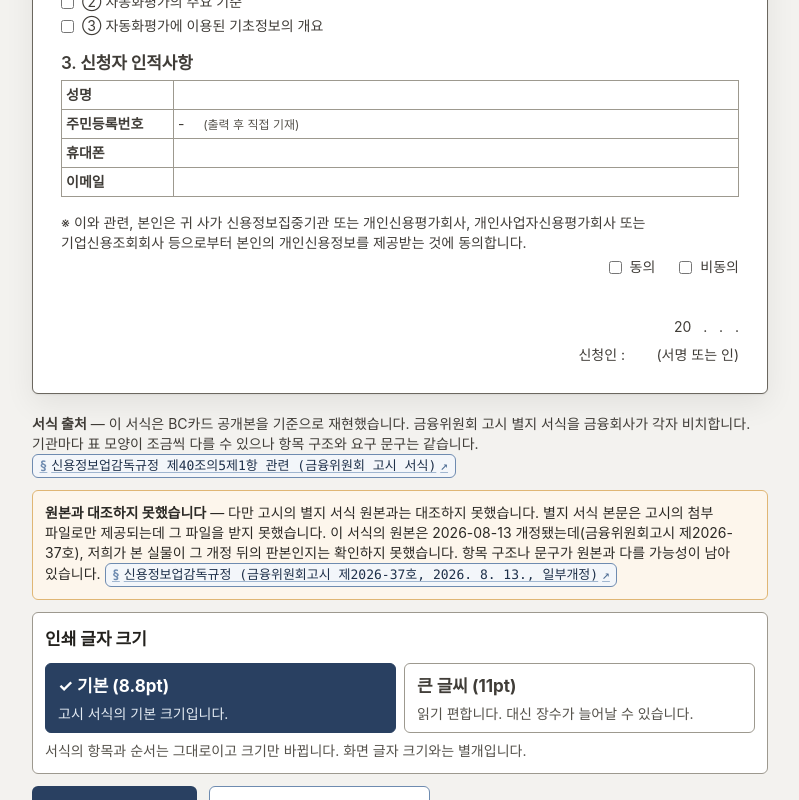
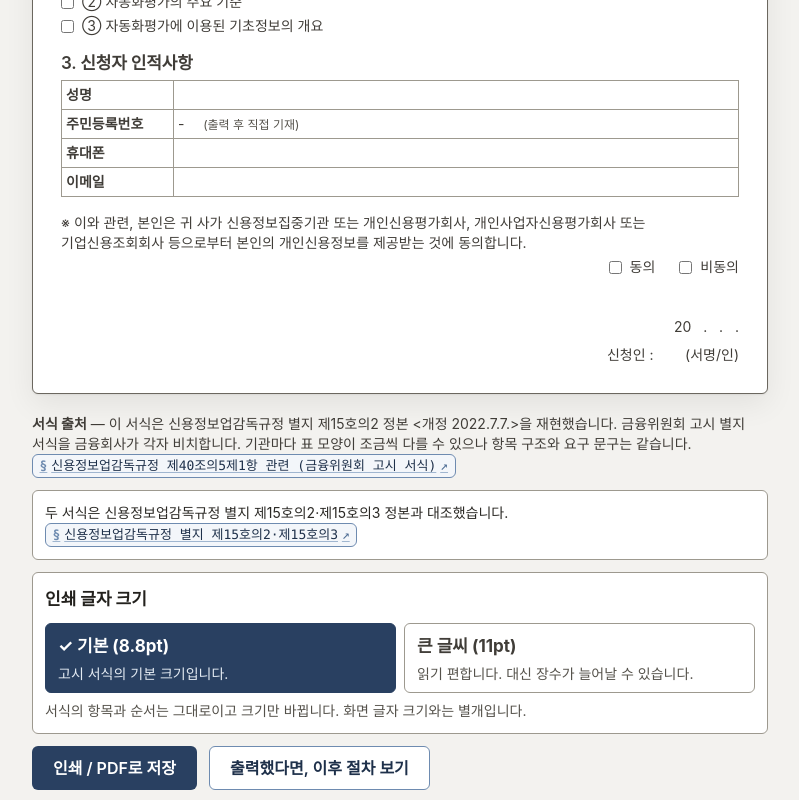
Before and after one commit to rose050505/ai_challenge, a React (Vite) app: page /document in a window 1280 px wide. Shown: the part 1335-2135 px from the top of the page, without its empty margins (240-1039 px from the left). Built offline with nearby package versions, Linux system fonts and the light colour scheme.

Commit message:
fix(서식): 별지 제15호의2·3 정본 대조 — 공개본과 5곳 차이, 치환 로직 제거

```diff
--- a/src/data/law.js
+++ b/src/data/law.js
@@ -337,9 +337,11 @@ export const FSC_ACT_ARTICLE_38_CLAUSES = [
  * clauseNo / basis 는 **확인된 항목에만** 붙인다.
  * verified: false 인 항목은 UI에서 정상 표시하되 **근거 조문 배지만 숨긴다.**
  *
- * shortLabel 은 **서식 원문의 기관명 자리에 넣을 짧은 업권명**이다.
- * 라벨 전체("여신전문금융회사 (카드사·캐피탈·리스 등)")를 문장에 넣으면 어색하므로 분리한다.
- * 매핑 근거: docs/law/form-spec-2.md §기관명 치환 규칙
+ * shortLabel 은 라벨 전체("여신전문금융회사 (카드사·캐피탈·리스 등)")를 문장에 넣으면
+ * 어색할 때 쓰려고 둔 짧은 업권명이다.
+ * ★ 원래 목적은 서식 2 원문의 기관명 자리를 채우는 것이었는데, 2026-09-04 정본 대조로
+ *   정본이 "당사"·"귀 사"로 기관 중립적임이 확인돼 그 경로를 없앴다.
+ *   **지금은 읽는 곳이 없다.** 업권 메타데이터로 남겨 두되, 서식 본문에 다시 끌어들이지 않는다.
  */
 export const INSTITUTION_SECTORS = [
   { id: 'bank', shortLabel: '은행', label: '은행', clauseNo: 1, basis: '「금융위원회의 설치 등에 관한 법률」 제38조 제1호', verified: true },
@@ -1236,33 +1238,32 @@ export const FORM1_TEXTS = {
 export const FORM_SIGNATURE_TEXTS = {
   dateMark: '20\u00a0\u00a0\u00a0.\u00a0\u00a0\u00a0.\u00a0\u00a0\u00a0.',
   applicantLabel: '신청인 :',
-  signatureMark: '(서명 또는 인)',
-}
-
-/**
- * ★ 정본 미대조 고지 — 서식 1·2 공통.
- *
- * 우리 재현본은 금융회사가 공개한 실물(BC카드·HB저축은행)을 보고 만들었다.
- * 고시의 **별지 서식 원본**과는 대조하지 못했다. 별지 서식은 고시의 첨부 파일로만
- * 제공되는데 그 파일을 받지 못했다(별지 제15호의4 와 같은 사정이다 — RESPONSE_FORM 참조).
- *
- * ★ 확인한 것과 확인하지 못한 것을 섞지 않는다.
- *   확인한 것: 별지 제15호의2 서식의 개정 이력에 **금융위원회고시 제2026-37호(2026. 8. 13.)**가
- *             있다는 것. 국가법령정보센터의 별지 목록에서 직접 봤다
- *             (2026-08-30, docs/law-audit.md §원문을 확보하지 못해 검증하지 못한 것).
- *   확인하지 못한 것: **서식 본문**과, 우리가 본 기관 공개본이 그 개정 **뒤**의 판본인지.
- *             본문은 HWP 첨부로만 제공되는데 다운로드 식별자(flSeq)를 알아내지 못했다
- *             (별지 제15호의4 와 같은 사정이다 — RESPONSE_FORM 참조).
- *
- * 이 고지는 화면(서식 출처 상자)과 docs/facts.md 에 함께 적는다.
- */
-export const FORM_ORIGINAL_UNVERIFIED = {
-  basis: '신용정보업감독규정 (금융위원회고시 제2026-37호, 2026. 8. 13., 일부개정)',
-  note:
-    '다만 고시의 별지 서식 원본과는 대조하지 못했습니다. 별지 서식 본문은 고시의 첨부 파일로만 ' +
-    '제공되는데 그 파일을 받지 못했습니다. 이 서식의 원본은 2026-08-13 개정됐는데(금융위원회고시 ' +
-    '제2026-37호), 저희가 본 실물이 그 개정 뒤의 판본인지는 확인하지 못했습니다. ' +
-    '항목 구조나 문구가 원본과 다를 가능성이 남아 있습니다.',
+  /** 정본 표기 (2026-09-04 별지 제15호의2 정본 대조). 공개본의 '(서명 또는 인)'이 달랐다. */
+  signatureMark: '(서명/인)',
+}
+
+/**
+ * ★ 정본 대조 완료 — 서식 1·2 공통. (2026-09-04)
+ *
+ * 국가법령정보센터에서 신용정보업감독규정의 별지 서식 정본을 받아 우리 재현본과
+ * 문장 단위로 대조했다. 그 전까지는 금융회사 공개본(BC카드·HB저축은행)만 보고
+ * 만들었고, 화면에 "원본과 대조하지 못했습니다"를 그대로 적고 있었다.
+ *
+ * ★ 대조로 밝혀진 것 — **2026-08-13 은 감독규정 자체의 개정일이지 별지 서식의
+ *   개정일이 아니었다.** 별지 서식에는 저마다의 개정 표기가 따로 붙어 있다.
+ *     별지 제15호의2 (서식 1) : <개정 2022.7.7.>
+ *     별지 제15호의3 (서식 2) : 개정 표기 없음
+ *   "우리 공개본이 2026-08-13 개정 뒤의 판본인지 모른다"는 우려는 그래서 해소됐다.
+ *
+ * ★ 서식 2는 공개본이 정본을 손댄 것이었다 (다섯 곳). 정본은 "당사"·"귀 사"로
+ *   기관 중립적이어서, 우리가 만들었던 기관명 치환·조사 보정 경로가 통째로 필요 없어졌다.
+ *   (그 경로는 src/lib/neutralize.js 와 함께 제거했다)
+ *
+ * 이 사실은 화면(서식 출처 상자)과 docs/facts.md 에 함께 적는다.
+ */
+export const FORM_ORIGINAL_VERIFIED = {
+  basis: '신용정보업감독규정 별지 제15호의2·제15호의3',
+  note: '두 서식은 신용정보업감독규정 별지 제15호의2·제15호의3 정본과 대조했습니다.',
 }
 
 export const FORM_EXPLANATION_REQUEST = {
@@ -1274,8 +1275,16 @@ export const FORM_EXPLANATION_REQUEST = {
   basis: '신용정보업감독규정 제40조의5제1항 관련 (금융위원회 고시 서식)',
   coveredRights: ['R1', 'R2'],
   available: true,
-  /** 어느 실물을 보고 재현했는지 — docs/law/form-spec.md */
-  source: 'BC카드 공개본',
+  /** 정본의 별지 번호와 그 서식 자체의 개정 표기 (2026-09-04 대조) */
+  formNo: '별지 제15호의2',
+  revisionMark: '<개정 2022.7.7.>',
+  /** 무엇과 대조했는지 — docs/law/form-spec.md */
+  source: '신용정보업감독규정 별지 제15호의2 정본',
+  /**
+   * 정본 대조 결과: 제목·섹션 1 전문·섹션 2 리드·요청 항목 ①②③·인적사항·동의 문구가
+   * 모두 일치했고, 서명란 표기 한 곳만 달라 정본대로 고쳤다(FORM_SIGNATURE_TEXTS).
+   */
+  verbatimVerified: true,
   sourceNote:
     '금융위원회 고시 별지 서식을 금융회사가 각자 비치합니다. 기관마다 표 모양이 조금씩 다를 수 있으나 항목 구조와 요구 문구는 같습니다.',
 }
@@ -1590,7 +1599,7 @@ export const R3_SCOPE = {
  * steps 배열이 "먼저 A, 답변 후 B" 순서를 데이터로 표현한다.
  */
 export const CORRECTION_ROUTING = {
-  basis: '고시 서식 「기초정보 정정·삭제 및 자동화평가 재산출 요청서」 [섹션 1]',
+  basis: '고시 서식 「기초정보 정정·삭제 및 자동화평가 재산출 요청」 [섹션 1]',
   /** 원문. 문구 수정 금지. */
   ruleText:
     '다만 해당 기초정보가 당사가 직접 수집한 정보가 아니라 신용정보집중기관 또는 ' +
@@ -1692,7 +1701,7 @@ export const CORRECTION_ROUTING_BY_ID = Object.fromEntries(
 )
 
 /**
- * 서식 2 — 「기초정보 정정·삭제 및 자동화평가 재산출 요청서」
+ * 서식 2 — 「기초정보 정정·삭제 및 자동화평가 재산출 요청」
  * 대응 권리: R3, R4, R5 (법 제36조의2 제2항)
  * 명세: docs/law/form-spec-2.md
  *
@@ -1706,29 +1715,34 @@ export const CORRECTION_ROUTING_BY_ID = Object.fromEntries(
  */
 export const FORM_CORRECTION_REQUEST = {
   id: 'correctionRequest',
-  title: '기초정보 정정ㆍ삭제 및 자동화평가 재산출 요청서',
-  /** 좁은 자리(그림 상자 등)에서 쓰는 줄임 이름 */
-  shortTitle: '정정ㆍ재산출 요청서',
-  subtitle: null,
+  /**
+   * ★ 정본에는 끝의 "서"가 없다. (2026-09-04 별지 제15호의3 정본 대조)
+   *   공개본(HB저축은행)이 "…재산출 요청서"로 적고 부제를 뺀 것이었다.
+   */
+  title: '기초정보 정정ㆍ삭제 및 자동화평가 재산출 요청',
+  /** 좁은 자리(그림 상자 등)에서 쓰는 줄임 이름. 공식 제목을 줄인 것이다. */
+  shortTitle: '정정ㆍ재산출 요청',
+  subtitle: '(제40조의5제1항 관련)',
   basis: '신용정보법 시행령 제31조의2 제6항 (금융위원회가 정하여 고시하는 서식)',
   coveredRights: ['R3', 'R4', 'R5'],
   available: true,
   /** 한 장으로 R3+R4+R5 를 모두 처리한다 */
   singleSheet: true,
 
+  /** 정본의 별지 번호. 이 서식에는 개정 표기가 붙어 있지 않다 (2026-09-04 대조). */
+  formNo: '별지 제15호의3',
+  revisionMark: null,
   /**
-   * ⚠️ 출처 주의 — 이 명세는 HB저축은행 공개본 기준이다.
-   * 금융위 고시 별지 서식의 정본과 기관별 변형본 사이에 차이가 있을 수 있으나,
-   * 복수 기관이 동일한 명칭·구조로 비치하고 있어 실무 표준으로 취급한다.
+   * ★ 2026-09-04 정본 대조로 **공개본이 정본을 손댄 것**임이 드러났다.
+   *   HB저축은행 공개본은 제목에 "서"를 붙이고 부제를 빼고, 정본의 기관 중립 표현
+   *   ("당사"·"귀 사")을 자기 업권명("저축은행")으로 바꿔 놓았다. 다섯 곳이 달랐다.
+   *   이제 정본을 그대로 쓴다.
    */
-  source: 'HB저축은행 공개본 (고객용)',
-  sourceCaveat:
-    '금융위 고시 별지 서식의 정본과 기관별 변형본 사이에 차이가 있을 수 있다. ' +
-    '복수 기관이 동일한 명칭·구조로 비치하고 있어 실무 표준으로 취급한다.',
-  /** 화면에 그대로 보이는 문장 (sourceCaveat 는 개발자용 주석에 가깝다) */
+  source: '신용정보업감독규정 별지 제15호의3 정본',
+  verbatimVerified: true,
   sourceNote:
-    '금융위원회 고시 별지 서식을 금융회사가 각자 비치합니다. 여러 기관이 같은 명칭과 구조로 ' +
-    '비치하고 있어 실무 표준으로 다룹니다.',
+    '금융위원회 고시 별지 서식을 금융회사가 각자 비치합니다. 기관마다 표 모양이 조금씩 다를 수 있으나 ' +
+    '항목 구조와 요구 문구는 같습니다.',
 
   /** 서식 1과의 차이 — 개인정보 최소화 (docs/law/form-spec-2.md §서식 1과의 차이) */
   collectsResidentNumber: false,
@@ -1748,24 +1762,23 @@ export const FORM_CORRECTION_REQUEST = {
       right: null,
       basis: null,
       /**
-       * 섹션 1 원문 전문 (2026-08-23 확보, 2026-08-30 원본 대조 완료). 문구 수정 금지.
-       * "저축은행" 2회는 substitution 규칙에 따라 업권 shortLabel 로 치환한다.
-       * "당사"는 서식 발행 주체를 가리키므로 치환하지 않는다.
+       * 섹션 1 정본 전문 (2026-09-04 별지 제15호의3 정본 대조). 문구 수정 금지.
+       *
+       * ★ 정본의 주어는 **"당사"** 다. 공개본(HB저축은행)이 이 두 자리를 자기 업권명
+       *   "저축은행"으로 바꿔 놓았던 것이고, 그래서 우리는 그것을 다시 업권에 맞게
+       *   되돌리는 치환 경로를 만들어 두고 있었다. 정본은 애초에 기관 중립적이라
+       *   치환할 것이 없다 — 그 경로(neutralizeInstitutionName·substitution·
+       *   adjustParticles)는 2026-09-04 에 전부 걷어냈다.
        */
       verbatimText:
-        '저축은행은 고객의 요청에 따라 자동화평가 결과, 자동화평가의 주요 기준 및 ' +
+        '당사는 고객의 요청에 따라 자동화평가 결과, 자동화평가의 주요 기준 및 ' +
         '자동화평가에 이용된 기초정보의 개요를 설명하고 있으며, 기초정보가 정확하지 않은 ' +
         '경우 해당 정보에 대한 정정ㆍ삭제 및 수정된 정보를 활용하여 자동화평가 결과를 ' +
-        '재산출하여 줄 것을 저축은행에 요청할 수 있습니다. 다만, 해당 기초정보가 당사가 ' +
+        '재산출하여 줄 것을 당사에 요청할 수 있습니다. 다만, 해당 기초정보가 당사가 ' +
         '직접 수집한 정보가 아니라 신용정보집중기관 또는 개인신용평가회사, ' +
         '개인사업자신용평가회사 또는 기업신용조회회사로부터 수집한 타 금융회사의 정보인 ' +
         '경우에는 해당 금융회사에 정정ㆍ삭제를 요청하여야 합니다.',
-      /**
-       * 원본 대조 완료 여부. false 인 동안 화면에 "원본 대조 전" 경고를 띄운다.
-       * 2026-08-30 PDF 를 레이아웃 보존 방식으로 재추출해 원문과 대조했다.
-       * 이때 섹션 3 헤더 어순, 섹션 4 쉼표, 예시 행 문장부호, "신용거래능력판단정보"
-       * 붙여쓰기, 붙임·서명란 공백 다섯 군데를 교정했다.
-       */
+      /** 정본 대조 완료 (2026-09-04). 그 전 값들은 기관 공개본 기준이었다. */
       verbatimVerified: true,
       summary: [
         '금융회사는 고객 요청에 따라 자동화평가 결과, 주요 기준, 기초정보의 개요를 설명한다.',
@@ -1773,32 +1786,6 @@ export const FORM_CORRECTION_REQUEST = {
       ],
       /** 이 섹션이 CORRECTION_ROUTING 의 근거 조항이다 */
       routingRuleRef: 'CORRECTION_ROUTING',
-      /**
-       * 원문의 기관명 표현만 **기관 중립적으로 치환**해서 렌더링한다.
-       * 나머지 문구는 수정하지 않는다.
-       */
-      neutralizeInstitutionName: true,
-      substitution: {
-        /** 치환 대상은 이 문자열뿐이다. 섹션 1에 2회, 섹션 2 리드에 2회, 총 4곳. */
-        targets: ['저축은행'],
-        /**
-         * 업권 라벨 전체가 아니라 INSTITUTION_SECTORS[].shortLabel 을 넣는다.
-         * ⚠️ other 분기의 "수신 기관" 입력값은 쓰지 않는다.
-         *    서식 원문의 그 자리는 회사명이 아니라 업권명 자리다.
-         */
-        useShortLabel: true,
-        /** 업권 선택이 없을 때의 기본값 */
-        fallbackLabel: '금융회사',
-        /** ★ "당사"는 치환하지 않는다. 서식 발행 주체를 가리키는 표현이다. */
-        doNotSubstitute: ['당사'],
-        /**
-         * 치환된 기관명 **바로 뒤에 붙은 조사만** 받침에 맞게 고친다.
-         * 원문이 "저축은행은"(받침 있음)이라 "카드사은"처럼 깨지기 때문이다.
-         * 조사 외의 문구는 일절 건드리지 않는다.
-         * 끄려면 false 로 두면 된다 — 그 경우 원문 조사가 그대로 남는다.
-         */
-        adjustParticles: true,
-      },
     },
     {
       id: 's2',
@@ -1812,14 +1799,17 @@ export const FORM_CORRECTION_REQUEST = {
        * 화면에서 문자열을 잘라 쓰지 않도록 자리표시자 앞뒤를 미리 나눠 둔다.
        */
       leadPlaceholder: '______(신청자 성명)______',
-      /** "저축은행" 2회는 substitution 규칙에 따라 치환한다. */
+      /**
+       * 정본 전문 (2026-09-04 대조). 공개본과 네 곳이 달랐다 —
+       * 조사 `는(은)`(공개본 `은(는)`), `귀 사의`(공개본 `귀 저축은행의`),
+       * `설명`(공개본 `상기 설명`), `귀 사가 보유`(공개본 `저축은행이 보유`).
+       * 정본이 기관 중립적이므로 여기도 치환할 것이 없다.
+       */
       leadRest:
-        ' 은(는) 기초정보 정정ㆍ삭제 및 자동화평가 결과 재산출과 관련하여 귀 저축은행의 ' +
-        '상기 설명을 읽고 이해하였으며, 저축은행이 보유하고 있는 본인의 기초정보 중 ' +
+        ' 는(은) 기초정보 정정ㆍ삭제 및 자동화평가 결과 재산출과 관련하여 귀 사의 ' +
+        '설명을 읽고 이해하였으며, 귀 사가 보유하고 있는 본인의 기초정보 중 ' +
         '정확하지 않거나 최신의 정보가 아닌 내용이 있어 아래와 같이 정정 및 삭제를 ' +
         '요구합니다.',
-      /** 이 섹션도 기관명 치환 대상이다 */
-      neutralizeInstitutionName: true,
       table: {
         columns: [
           { id: 'category', label: '구 분' },
--- a/src/pages/Document.jsx
+++ b/src/pages/Document.jsx
@@ -3,7 +3,7 @@ import { useSearchParams, Link } from 'react-router-dom'
 import {
   FORM_EXPLANATION_REQUEST,
   FORM_CORRECTION_REQUEST,
-  FORM_ORIGINAL_UNVERIFIED,
+  FORM_ORIGINAL_VERIFIED,
   FORM_REQUEST_ITEMS,
   FORM_SECTION1_REFUSAL_NOTICE,
   FORM_SECTION1_DISCREPANCY,
@@ -13,14 +13,12 @@ import {
   BASE_INFO_CATEGORIES,
   BASE_INFO_CATEGORIES_BY_ID,
   CORRECTION_ROUTING_BY_ID,
-  INSTITUTION_OPTIONS,
   RIGHTS_BY_ID,
   COUNTERPARTY_TYPES,
   COUNTERPARTY_TYPES_BY_ID,
 } from '../data/law.js'
 import { useJourney } from '../lib/diagnosis-context.jsx'
 import { STORAGE_FACTS } from '../data/privacy.js'
-import { neutralizeInstitution } from '../lib/neutralize.js'
 import { PageHeader, Basis, Notice } from '../components/ui.jsx'
 import { Term } from '../components/Term.jsx'
 import EmailDraft from '../components/EmailDraft.jsx'
@@ -370,7 +368,6 @@ function form2Blocks({
   recipient,
   setRecipient,
   needsRecipient,
-  institutionShortLabel,
   s2HasContent,
 }) {
   const [s1, s2, s3, s4] = FORM_CORRECTION_REQUEST.sections
@@ -405,11 +402,9 @@ function form2Blocks({
     node: (
       <section>
         <h3 className="font-semibold">1. {s1.title}</h3>
-        {/* 원문 전문(verbatimText) 확보 시 그걸 쓰고, 기관명만 중립적으로 치환한다. */}
-        {/* 기관명("저축은행")만 업권 shortLabel 로 치환한다. "당사"는 건드리지 않는다. */}
-        <p className="mt-1 whitespace-pre-line text-sm">
-          {neutralizeInstitution(s1.verbatimText, s1.substitution, institutionShortLabel)}
-        </p>
+        {/* ★ 정본 전문 그대로 찍는다. 손대지 않는다.
+              정본은 "당사"·"귀 사"로 기관 중립적이라 치환할 것이 없다 (2026-09-04 대조). */}
+        <p className="mt-1 whitespace-pre-line text-sm">{s1.verbatimText}</p>
       </section>
     ),
   })
@@ -444,7 +439,7 @@ function form2Blocks({
               label="신청인 성명"
               fieldKey="name"
             />
-            {neutralizeInstitution(s2.leadRest, s1.substitution, institutionShortLabel)}
+            {s2.leadRest}
           </p>
         </section>
       ),
@@ -661,13 +656,6 @@ function DocumentSheet({ activeCase, form2Index }) {
   /** 여정 기록에서 두 건을 구분한다 */
   const caseKey = isSecond ? ':second' : ''
   const branch = CORRECTION_ROUTING_BY_ID[diagnosis.routingBranchId]
-  const sector = INSTITUTION_OPTIONS.find((o) => o.id === diagnosis.institutionSectorId)
-  /**
-   * 서식 본문 치환값은 업권 shortLabel 이다.
-   * 직접 입력한 기관명(customInstitution)이나 수신 기관 입력값을 쓰지 않는다.
-   * 서식 원문의 그 자리는 회사명이 아니라 업권명 자리이기 때문이다.
-   */
-  const institutionShortLabel = sector?.shortLabel ?? null
   /** 이메일 초안의 수신처 자리에 쓸 이름. 없으면 비워 두고 사용자가 채운다. */
   const customInstitutionLabel = (diagnosis.customInstitution ?? '').trim()
 
@@ -1043,7 +1031,6 @@ function DocumentSheet({ activeCase, form2Index }) {
     recipient,
     setRecipient: editRecipient,
     needsRecipient: Boolean(branch?.requiresRecipientInput),
-    institutionShortLabel,
     s2HasContent,
   })
 
@@ -1353,18 +1340,18 @@ function DocumentSheet({ activeCase, form2Index }) {
       </SheetScroll>
 
       <div className="no-print space-y-3">
-        {/* 서식 출처 — 어느 실물을 보고 재현했는지 밝힌다 */}
+        {/* 서식 출처 — 무엇을 보고 재현했는지 밝힌다 */}
         <p className="text-sm text-gray-700">
-          <b>서식 출처</b> — 이 서식은 {currentForm.source}을 기준으로 재현했습니다.{' '}
-          {currentForm.sourceNote ?? currentForm.sourceCaveat}{' '}
-          <Basis>{currentForm.basis}</Basis>
+          <b>서식 출처</b> — 이 서식은 {currentForm.source}
+          {currentForm.revisionMark ? ` ${currentForm.revisionMark}` : ''}을 재현했습니다.{' '}
+          {currentForm.sourceNote}{' '} <Basis>{currentForm.basis}</Basis>
         </p>
-        {/* ★ 확인하지 못한 것을 확인한 것처럼 두지 않는다.
-            우리는 기관 공개본을 보고 재현했고, 고시의 별지 원본과는 대조하지 못했다.
-            대조하지 못한 이상 "정본과 같다"고 말할 수 없고, 그 사실을 여기서 밝힌다. */}
-        <p className="rounded-md border border-seal-300 bg-seal-50 p-3 text-sm text-gray-800">
-          <b>원본과 대조하지 못했습니다</b> — {FORM_ORIGINAL_UNVERIFIED.note}{' '}
-          <Basis>{FORM_ORIGINAL_UNVERIFIED.basis}</Basis>
+        {/* ★ 확인한 것만 적는다.
+            2026-09-04 에 국가법령정보센터에서 두 별지 서식의 정본을 받아 문장 단위로
+            대조했다. 그 전까지 여기 있던 "원본과 대조하지 못했습니다"는 사실이 아니게
+            되어 걷어냈다 — 대조하지 않은 동안 그렇게 적었던 것과 같은 이유다. */}
+        <p className="rounded-md border border-gray-400 bg-white p-3 text-sm text-gray-800">
+          {FORM_ORIGINAL_VERIFIED.note} <Basis>{FORM_ORIGINAL_VERIFIED.basis}</Basis>
         </p>
         {confirming ? (
           <PrePrintPanel
```
Also changed, not shown: src/lib/neutralize.js (deleted, +0 -58 lines), tests/jdocs.mjs (+3 -3 lines), tests/paged.mjs (+1 -1 lines), tests/phase2.mjs (+9 -4 lines), tests/phase8.mjs (+1 -1 lines), tests/tdiag.mjs (+1 -1 lines), tests/tform2.mjs (+54 -2 lines), tests/thero.mjs (+19 -8 lines), tests/tlaw.mjs (+1 -1 lines), 4 other files (tests, documents, lock files or other folders).
